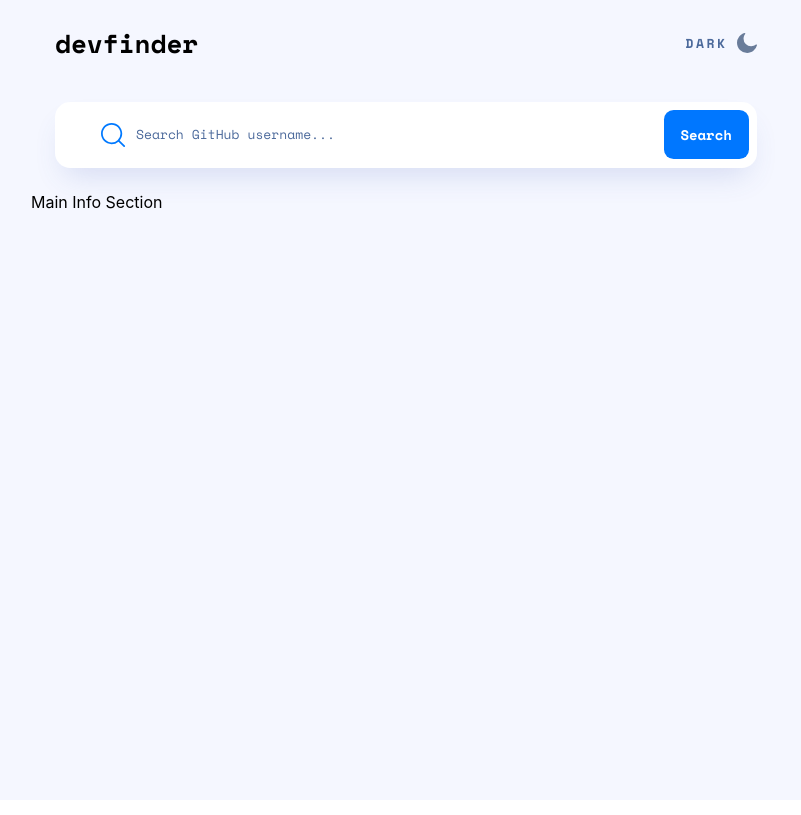
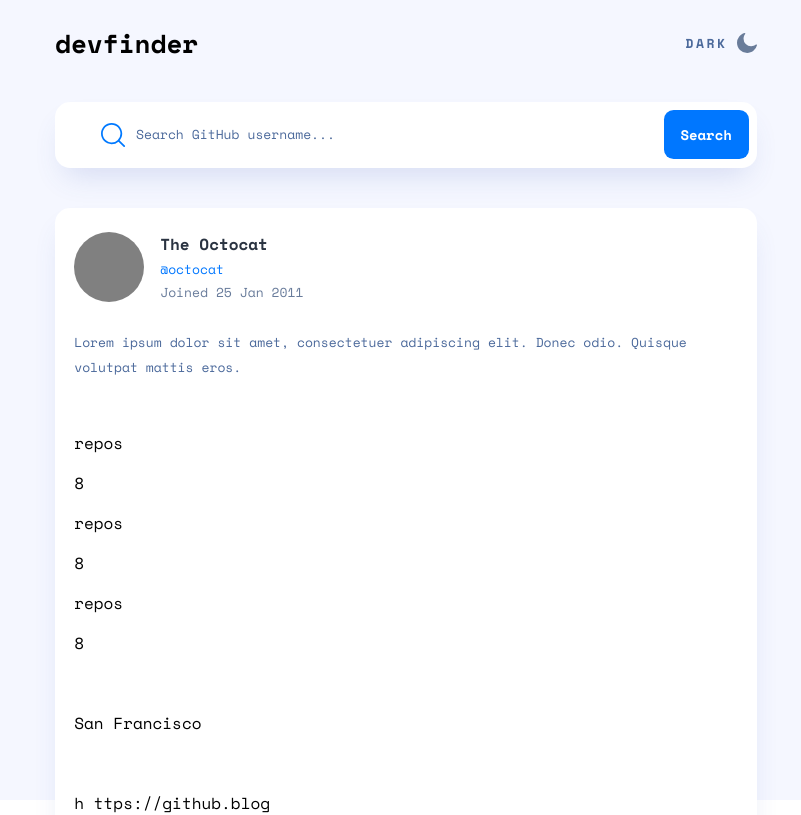
Before and after one commit to LogvnR/github-user-search, a React (Create React App) app: page / in a window 1280 px wide. Shown: the top 815 px of the page, without its empty margins (234-1035 px from the left). Built offline with nearby package versions, Linux system fonts and the light colour scheme.

Commit message:
completed 50% of MainInfo Section

```diff
--- a/src/App.js
+++ b/src/App.js
@@ -1,4 +1,6 @@
 import styles from "./App.module.css";
+
+import MainInfo from "./Components/MainInfo";
 import NavBar from "./Components/NavBar";
 import SearchBar from "./Components/SearchBar";
 
@@ -8,7 +10,7 @@ function App() {
       <div className={styles["app-container"]}>
         <NavBar />
         <SearchBar />
-        <main>Main Info Section</main>
+        <MainInfo />
       </div>
     </div>
   );
--- /dev/null
+++ b/src/Components/MainInfo.jsx
@@ -0,0 +1,58 @@
+import styles from "./Styles/MainInfo.module.css";
+
+const MainInfo = () => {
+  return (
+    <main className={styles.container}>
+      <div className={styles["main-info"]}>
+        <div className={styles["profile-container"]}>
+          {/* <img src="" alt="" /> */}
+          <div className={styles["profile-pic"]} />
+          <div className={styles["user-container"]}>
+            <p className={styles.name}>The Octocat</p>
+            <p className={styles.handle}>@octocat</p>
+            <p className={styles["date-joined"]}>Joined 25 Jan 2011</p>
+          </div>
+        </div>
+
+        <p className={styles.description}>
+          Lorem ipsum dolor sit amet, consectetuer adipiscing elit. Donec odio.
+          Quisque volutpat mattis eros.
+        </p>
+        <div className={styles["about-container"]}>
+          <div className={styles["about-type"]}>
+            <p className={styles["about-title"]}>repos</p>
+            <p className={styles["about-amount"]}>8</p>
+          </div>
+          <div className={styles["about-type"]}>
+            <p className={styles["about-title"]}>repos</p>
+            <p className={styles["about-amount"]}>8</p>
+          </div>
+          <div className={styles["about-type"]}>
+            <p className={styles["about-title"]}>repos</p>
+            <p className={styles["about-amount"]}>8</p>
+          </div>
+        </div>
+        <div className={styles["social-container"]}>
+          <div className={styles["social-type"]}>
+            <img src="" alt="" />
+            <p className={styles.location}>San Francisco</p>
+          </div>
+          <div className={styles["social-type"]}>
+            <img src="" alt="" />
+            <p className={styles.link}>h ttps://github.blog</p>
+          </div>
+          <div className={styles["social-type"]}>
+            <img src="" alt="" />
+            <p className={styles.twitter}>Not Available</p>
+          </div>
+          <div className={styles["social-type"]}>
+            <img src="" alt="" />
+            <p className={styles.work}>@github</p>
+          </div>
+        </div>
+      </div>
+    </main>
+  );
+};
+
+export default MainInfo;
--- /dev/null
+++ b/src/Components/Styles/MainInfo.module.css
@@ -0,0 +1,67 @@
+.container {
+  width: 100%;
+  max-width: 750px;
+  box-sizing: border-box;
+  display: flex;
+  padding: 1rem 1.5rem 1.5rem;
+}
+
+.main-info {
+  width: 100%;
+  box-sizing: border-box;
+  padding: 1.5rem 1.2rem;
+  gap: 0.5rem;
+  background-color: var(--white);
+  border-radius: 0.95rem;
+  -webkit-box-shadow: 0px 16px 30px -10px rgba(70, 96, 187, 0.19);
+  box-shadow: 0px 16px 30px -10px rgba(70, 96, 187, 0.19);
+}
+
+/* = Top Main Info Section w/ Profile Pic and Names = */
+.profile-container {
+  width: 100%;
+  display: flex;
+  gap: 1rem;
+}
+
+.profile-pic {
+  width: 70px;
+  height: 70px;
+  background-color: gray;
+  border-radius: 50%;
+}
+
+.user-container {
+  display: flex;
+  flex-direction: column;
+  justify-content: flex-start;
+}
+
+.user-container p {
+  margin: 0 0 0.2em;
+}
+
+.name {
+  color: var(--text1);
+  font-weight: 700;
+  font-size: clamp(15px, 4.3vw, 16px);
+}
+
+.handle {
+  color: var(--main);
+  font-size: clamp(12px, 3.4vw, 13px);
+}
+
+.date-joined {
+  color: var(--text3);
+  font-size: clamp(12px, 3.4vw, 13px);
+}
+
+/* = Paragraph Descriptions = */
+.description {
+  margin: 2em 0;
+  min-height: 75px;
+  color: var(--text2);
+  font-size: clamp(12px, 3.4vw, 13px);
+  line-height: 25px;
+}
--- a/src/index.css
+++ b/src/index.css
@@ -8,6 +8,7 @@ body {
     sans-serif;
   -webkit-font-smoothing: antialiased;
   -moz-osx-font-smoothing: grayscale;
+  font-family: var(--font);
 }
 
 code {
```
